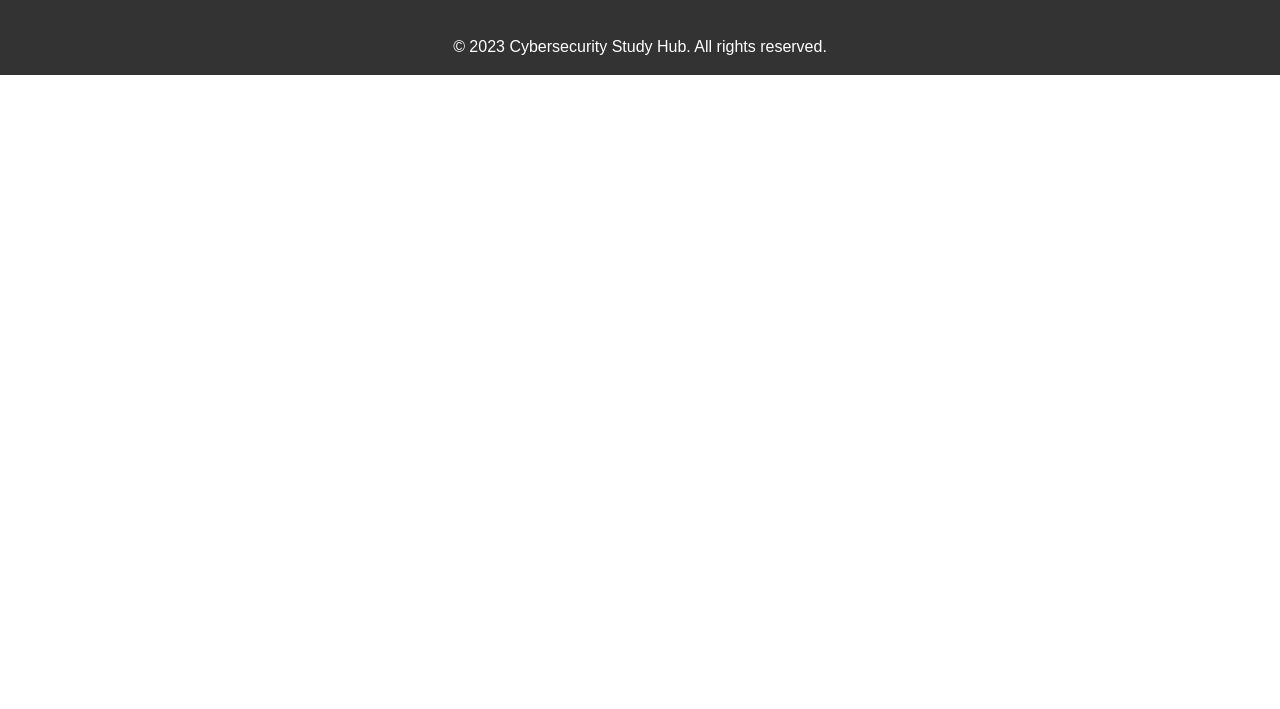
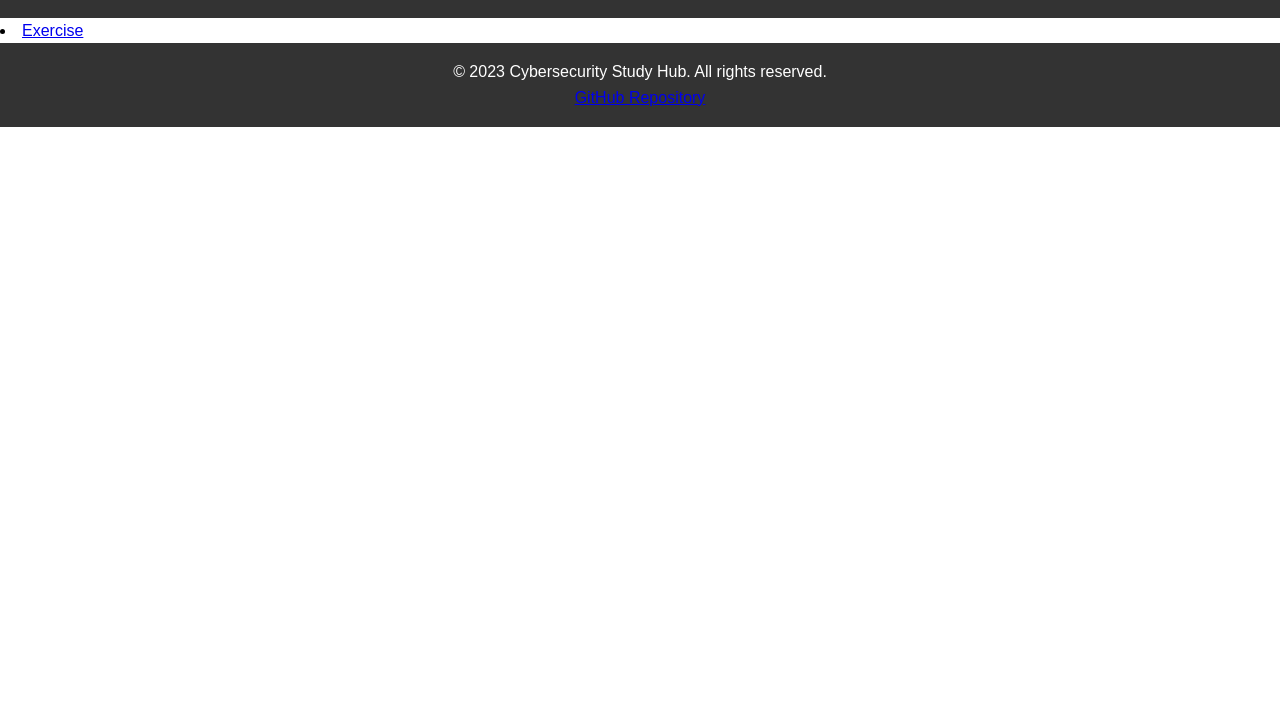
Before and after one commit to Sora-s-key/cybersecurity_study_hub, a plain HTML site: page index.html in a window 1280 px wide. Shown: the part 91-800 px from the top of the page. Drawn offline with Linux system fonts and the light colour scheme.

Commit message:
Update to github

```diff
--- a/index.html
+++ b/index.html
@@ -25,11 +25,12 @@
   </header>
 
   <main>
-    <!-- Add your sections here -->
+    <li><a href="exercise.html">Exercise</a></li>
   </main>
 
   <footer>
     <p>&copy; 2023 Cybersecurity Study Hub. All rights reserved.</p>
+    <p><a href="https://github.com/Sora-s-key/cybersecurity_study_hub">GitHub Repository</a></p>
   </footer>
 </body>
 </html>
```
